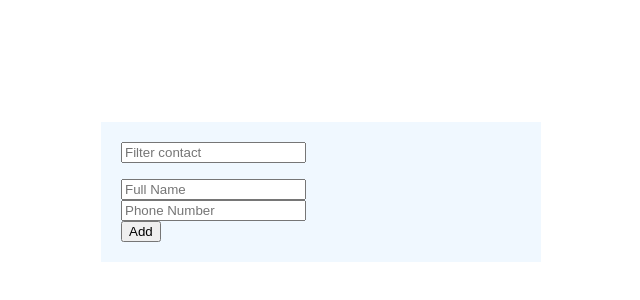
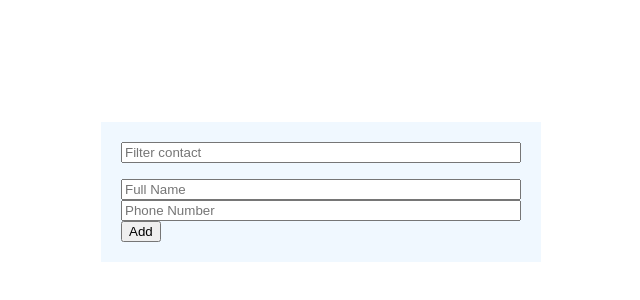
Before and after one commit to mustafasrbs/phone-directory-react, a React (Create React App) app: page / in a window 1280 px wide. Shown: the part 216-516 px from the top of the page, without its empty margins (319-959 px from the left). Built offline with nearby package versions, Linux system fonts and the light colour scheme.

Commit message:
input style

```diff
--- a/src/App.css
+++ b/src/App.css
@@ -9,3 +9,9 @@
     background-color: aliceblue;
     padding: 20px;
 }
+input {
+    width: 100%;
+    box-sizing: border-box;
+    -webkit-box-sizing: border-box;
+    -moz-box-sizing: border-box;
+}
```
